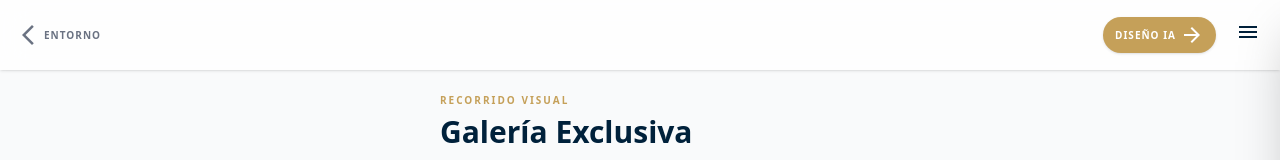
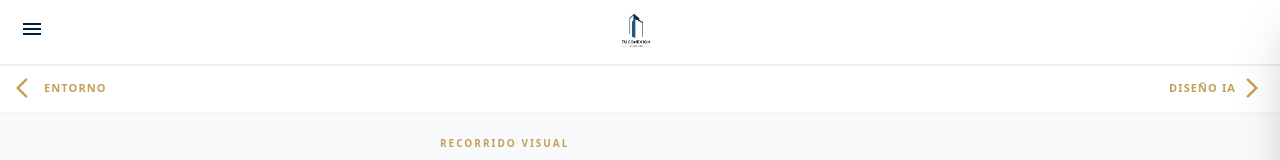
Before and after one commit to ajbeltranl17-cpu/appvisitaclientes, a React (Vite) app: page /galeria/1 in a window 1280 px wide. Shown: the top 160 px of the page. Built offline with nearby package versions, Linux system fonts and the light colour scheme; no server answers.

Commit message:
Restaurado diseño visual de encabezado con menú funcional

```diff
--- a/src/components/EncabezadoGlobal.tsx
+++ b/src/components/EncabezadoGlobal.tsx
@@ -14,13 +14,12 @@ export const EncabezadoGlobal = ({
   textoAnterior,
   rutaSiguiente,
   textoSiguiente,
-  iconoSiguiente = 'arrow_forward'
+  iconoSiguiente = 'arrow_forward_ios'
 }: Props) => {
   const navigate = useNavigate();
   const { idVisita } = useParams();
   const [menuAbierto, setMenuAbierto] = useState(false);
 
-  // Lista de todas las pantallas para el menú de navegación rápida
   const menuItems = [
     { title: 'Dashboard', icon: 'home', route: `/dashboard/${idVisita}` },
     { title: 'Análisis de la Zona', icon: 'map', route: `/analisis/${idVisita}` },
@@ -35,46 +34,54 @@ export const EncabezadoGlobal = ({
 
   return (
     <>
-      {/* Barra de Navegación Superior */}
-      <header className="bg-white/80 backdrop-blur-md px-4 py-4 flex items-center justify-between shadow-sm sticky top-0 z-40">
+      {/* 1. ENCABEZADO PRINCIPAL (Menú + Logo) */}
+      <header className="bg-white px-4 py-3 flex items-center justify-between shadow-sm sticky top-0 z-40">
+        {/* Menú Sándwich Izquierda */}
+        <button
+          onClick={() => setMenuAbierto(true)}
+          className="text-[#00213b] p-1 active:scale-95 transition-transform"
+        >
+          <span className="material-symbols-outlined text-3xl">menu</span>
+        </button>
 
-        {/* Botón Izquierdo: Volver o Logo */}
-        {rutaAnterior ? (
-          <button
-            onClick={() => navigate(rutaAnterior)}
-            className="flex items-center gap-1 text-gray-500 active:scale-95 transition-transform"
-          >
-            <span className="material-symbols-outlined text-xl">arrow_back_ios_new</span>
-            <span className="text-[10px] font-bold uppercase tracking-widest">{textoAnterior}</span>
-          </button>
-        ) : (
-          <div className="w-8 h-8 bg-[#00213b] rounded-lg flex items-center justify-center">
-             <span className="material-symbols-outlined text-white text-sm">real_estate_agent</span>
-          </div>
-        )}
+        {/* Logo Centrado */}
+        <div className="flex-1 flex justify-center">
+          <img src="/logo.png" alt="Tu Conexión Inmobiliaria" className="h-10 object-contain" />
+        </div>
 
-        {/* Grupo Derecho: Siguiente y Menú Sándwich */}
-        <div className="flex items-center gap-4">
+        {/* Espaciador invisible para mantener el logo perfectamente al centro */}
+        <div className="w-10"></div>
+      </header>
+
+      {/* 2. SUB-ENCABEZADO DE NAVEGACIÓN (Atrás / Siguiente) */}
+      {(rutaAnterior || rutaSiguiente) && (
+        <div className="bg-white px-4 py-3 flex items-center justify-between border-b border-gray-100">
+
+          {/* Botón Atrás */}
+          {rutaAnterior ? (
+            <button
+              onClick={() => navigate(rutaAnterior)}
+              className="flex items-center gap-1 text-[#C5A059] active:scale-95 transition-transform"
+            >
+              <span className="material-symbols-outlined text-[14px] font-bold">arrow_back_ios</span>
+              <span className="text-[11px] font-black uppercase tracking-widest">{textoAnterior}</span>
+            </button>
+          ) : <div />} {/* Espaciador */}
+
+          {/* Botón Siguiente */}
           {rutaSiguiente && (
             <button
               onClick={() => navigate(rutaSiguiente)}
-              className="flex items-center gap-1 bg-[#C5A059] text-white px-3 py-1.5 rounded-full shadow-sm active:scale-95 transition-transform"
+              className="flex items-center gap-1 text-[#C5A059] active:scale-95 transition-transform"
             >
-              <span className="text-[10px] font-bold uppercase tracking-widest">{textoSiguiente}</span>
-              <span className="material-symbols-outlined text-sm">{iconoSiguiente}</span>
+              <span className="text-[11px] font-black uppercase tracking-widest">{textoSiguiente}</span>
+              <span className="material-symbols-outlined text-[14px] font-bold">{iconoSiguiente}</span>
             </button>
           )}
+        </div>
+      )}
 
-          <button
-            onClick={() => setMenuAbierto(true)}
-            className="text-[#00213b] p-1 active:scale-95 transition-transform"
-          >
-            <span className="material-symbols-outlined text-3xl">menu</span>
-          </button>
-        </div>
-      </header>
-
-      {/* OVERLAY DEL MENÚ (Fondo oscuro) */}
+      {/* OVERLAY DEL MENÚ */}
       {menuAbierto && (
         <div
           className="fixed inset-0 bg-[#00213b]/40 backdrop-blur-sm z-50 transition-opacity"
@@ -85,21 +92,16 @@ export const EncabezadoGlobal = ({
       {/* PANEL LATERAL DEL MENÚ */}
       <div className={`fixed top-0 right-0 h-full w-4/5 max-w-sm bg-white z-50 shadow-2xl transform transition-transform duration-300 ease-in-out flex flex-col ${menuAbierto ? 'translate-x-0' : 'translate-x-full'}`}>
 
-        {/* Cabecera del Menú */}
         <div className="p-6 bg-[#00213b] text-white flex justify-between items-center rounded-bl-3xl">
           <div>
             <h3 className="font-bold text-lg leading-tight">Navegación</h3>
             <p className="text-[#C5A059] text-[10px] font-black uppercase tracking-widest">Tu Conexión Inmobiliaria</p>
           </div>
-          <button
-            onClick={() => setMenuAbierto(false)}
-            className="bg-white/20 p-2 rounded-full active:scale-95"
-          >
+          <button onClick={() => setMenuAbierto(false)} className="bg-white/20 p-2 rounded-full active:scale-95">
             <span className="material-symbols-outlined">close</span>
           </button>
         </div>
 
-        {/* Lista de Enlaces */}
         <div className="flex-1 overflow-y-auto p-4 space-y-2">
           {menuItems.map((item, idx) => (
             <button
@@ -118,7 +120,6 @@ export const EncabezadoGlobal = ({
             </button>
           ))}
         </div>
-
       </div>
     </>
   );
```
